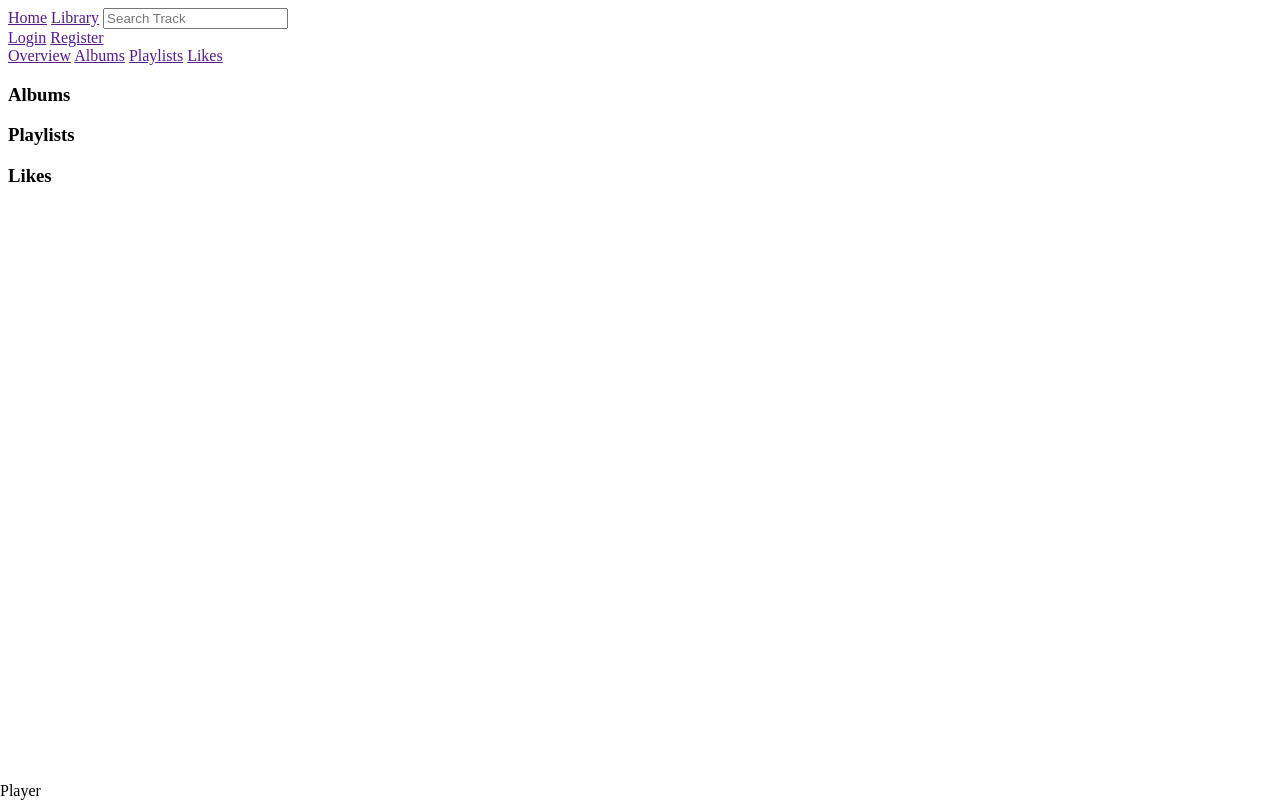
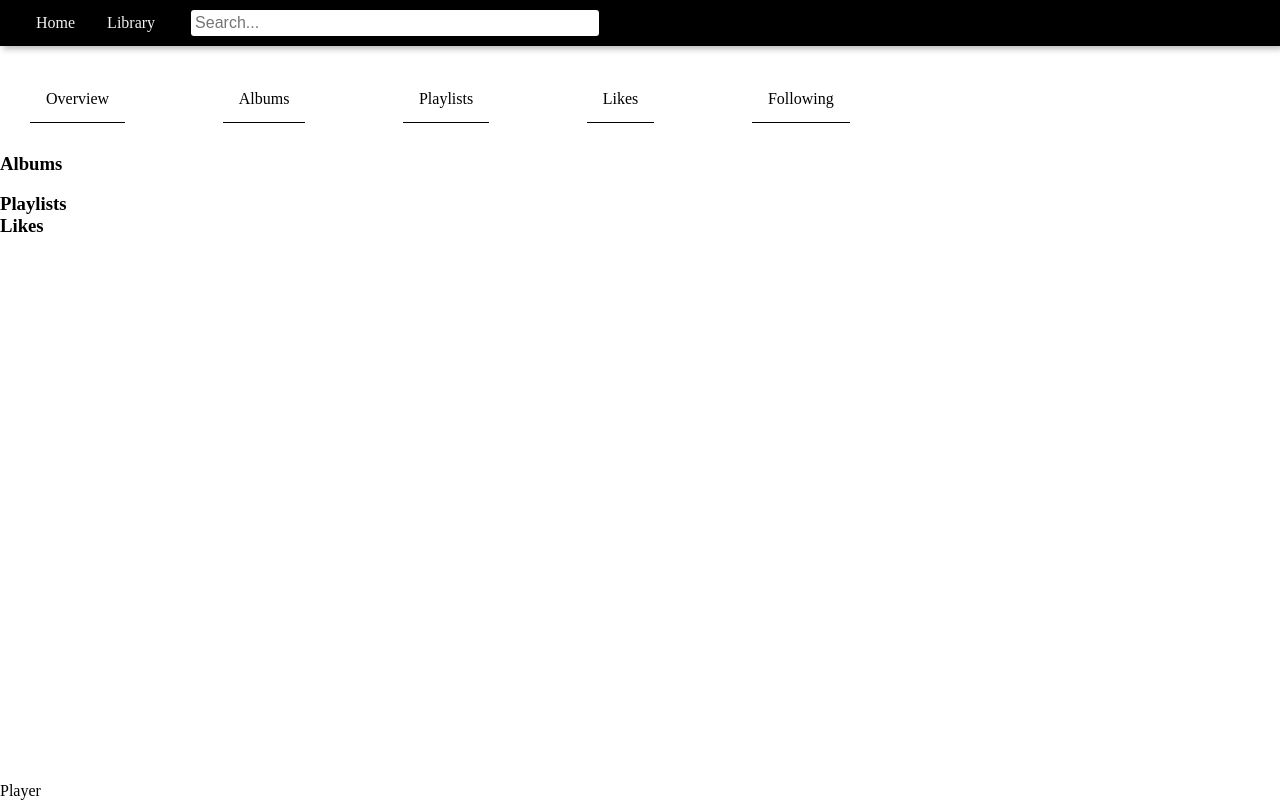
Before and after one commit to Domash/InternetTechnologies, a plain HTML site: page MagneetMusic/src/views/index.html in a window 1280 px wide. Drawn offline with Linux system fonts and the light colour scheme.

Commit message:
[layouts]: continue working with index.html & some styles

```diff
--- /dev/null
+++ b/MagneetMusic/src/assets/css/baseSettings.css
@@ -0,0 +1,4 @@
+* {
+  margin: 0;
+  padding: 0;
+}
--- /dev/null
+++ b/MagneetMusic/src/assets/css/headerNavigation.css
@@ -0,0 +1,54 @@
+.header {
+	display: flex;
+	justify-content:space-between;
+  box-shadow: 3px 3px 6px #bbb;
+  background-color: black;
+}
+
+.h-nav-container {
+  padding: 0px 20px
+}
+
+.h-nav-container-nav {
+  position: sticky;
+  overflow: hidden;
+}
+
+.h-nav-container-nav a {
+  float: left;
+  color: #f2f2f2;
+  text-align: center;
+  padding: 14px 16px;
+  text-decoration: none;
+  font-size: 16px;
+}
+
+.h-nav-container-nav a:hover {
+  background-color: #ff8200;
+  color: black;
+}
+
+.h-nav-container-nav a.active {
+  background-color: #4CAF50;
+}
+
+.h-nav-container-nav input[type=text] {
+  float: left;
+  padding: 4px;
+  border: none;
+  width: 400px;
+  margin-top: 10px;
+  margin-right: 16px;
+  margin-left: 20px;
+  font-size: 16px;
+  border-radius: 3px;
+}
+
+.h-nav-container-nav input[type=text]:focus {
+  outline: none;
+}
+
+.nav-container-nav input::placeholder {
+  color: var(--color3);
+  opacity: 1;
+}
--- /dev/null
+++ b/MagneetMusic/src/assets/css/navigation.css
@@ -0,0 +1,35 @@
+.nav-container {
+  padding: 30px 30px
+}
+
+.nav-container-nav {
+  position: sticky;
+  overflow: hidden;
+}
+
+.nav-container-nav a {
+  float: left;
+  color: black;
+  text-align: center;
+  padding: 14px 16px;
+  text-decoration: none;
+  font-size: 16px;
+}
+
+.nav-container-nav a:hover {
+  background-color: #ff8200;
+  color: black;
+}
+
+.nav-container-nav a.active {
+  background-color: #4CAF50;
+}
+
+.nav-ref {
+	transition: 0.25s;
+	padding-bottom: 10px;
+	text-transform: capitalize;
+	color: #555;
+	margin-right: 8%;
+	border-bottom: 1px solid black;
+}
--- a/MagneetMusic/src/views/index.html
+++ b/MagneetMusic/src/views/index.html
@@ -4,51 +4,60 @@
   <title>Magneet Music</title>
   <meta charset="utf-8">
 
+  <link rel="stylesheet" type="text/css" href="../assets/css/baseSettings.css">
   <link rel="stylesheet" type="text/css" href="../assets/css/audioPlayer.css">
+  <link rel="stylesheet" type="text/css" href="../assets/css/navigation.css">
+  <link rel="stylesheet" type="text/css" href="../assets/css/headerNavigation.css">
 
 </head>
 
 <body>
-  <header class="">
-    <div id="">
-      <a class="header-button" href="">Home</a>
-      <a class="header-button" href="">Library</a>
-      <input id="header-search" size="" placeholder="Search Track">
+  <header class="header">
+    <nav class="h-nav-container">
+      <div class="h-nav-container-nav">
+        <a class="h-nav-ref" href="">Home</a>
+        <a class="h-nav-ref" href="">Library</a>
+        <input type="text" placeholder="Search...">
+      </div>
+    </nav>
+  </header>
 
-      <div id="">
-        <a class="header-button" href="">Login</a>
-        <a class="header-button" href="">Register</a>
-      </div>
-    </div>
-  </header>
-    <main id="">
-      <nav class="">
-        <div id="">
-          <a class="" href="">Overview</a>
-          <a class="" href="">Albums</a>
-          <a class="" href="">Playlists</a>
-          <a class="" href="">Likes</a>
+  <main id="main-container">
+    <nav class="nav-container">
+      <div class="nav-container-nav">
+        <a class="nav-ref" href="">Overview</a>
+        <a class="nav-ref" href="">Albums</a>
+        <a class="nav-ref" href="">Playlists</a>
+        <a class="nav-ref" href="">Likes</a>
+        <a class="nav-ref" href="">Following</a>
       </div>
     </nav>
 
     <!-- Albums -->
-      <section class="">
-        <div class="">
+    <section class="albums-section">
       <h3>Albums</h3>
+      <div class="cover-section-div">
+        <ul class="cover-list">
+          <li class="cover-list-item">
+            <div class="cover-div">
+
+            </div>
+          </li>
+        </ul>
       </div>
     </section>
 
     <!-- Playlists -->
-      <section class="">
+    <section class="playlists-section">
+      <h3>Playlists</h3>
       <div class="">
-          <h3>Playlists</h3>
       </div>
     </section>
 
     <!-- Likes -->
-      <section class="">
+    <section class="likes-section">
+      <h3>Likes</h3>
       <div class="">
-          <h3>Likes</h3>
       </div>
     </section>
 
```
Also changed, not shown: MagneetMusic/src/assets/css/sections.css (added). Lines whose indentation alone changed are shown as unchanged.
